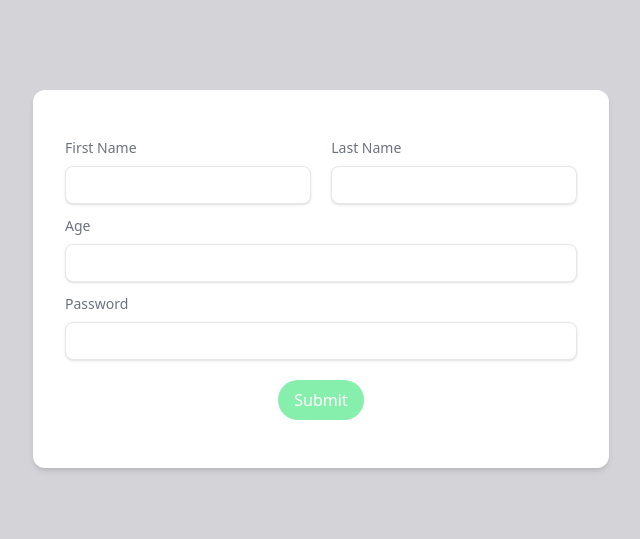
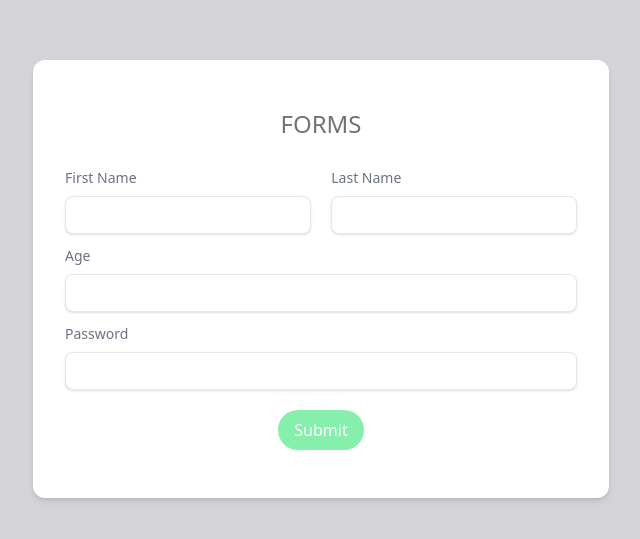
Before and after one commit to ChShehroz/React-hook-forms, a React (Vite) app: page / in a window 1280 px wide. Shown: the part 113-652 px from the top of the page, without its empty margins (319-959 px from the left). Built offline with nearby package versions, Linux system fonts and the light colour scheme.

Commit message:
Handling Submittion

```diff
--- a/src/Component/Forms/Forms.tsx
+++ b/src/Component/Forms/Forms.tsx
@@ -1,7 +1,20 @@
+import { FormEvent } from "react";
+
 const Forms = () => {
+  const handleSubmit = (event: FormEvent) => {
+    event.preventDefault();
+    console.log("submitted");
+  };
+
   return (
     <div className="flex justify-center items-center h-screen bg-zinc-300">
-      <form className="bg-white shadow-md rounded-xl px-8 p-12 mb-4 w-full max-w-xl">
+      <form
+        onSubmit={handleSubmit}
+        className="bg-white shadow-md rounded-xl px-8 p-12 mb-4 w-full max-w-xl"
+      >
+        <h2 className="text-center text-2xl text-neutral-500 mb-7 font-medium uppercase">
+          Forms
+        </h2>
         <div className="flex w-full justify-between mb-3">
           <div className="w-[48%]">
             <label
```
